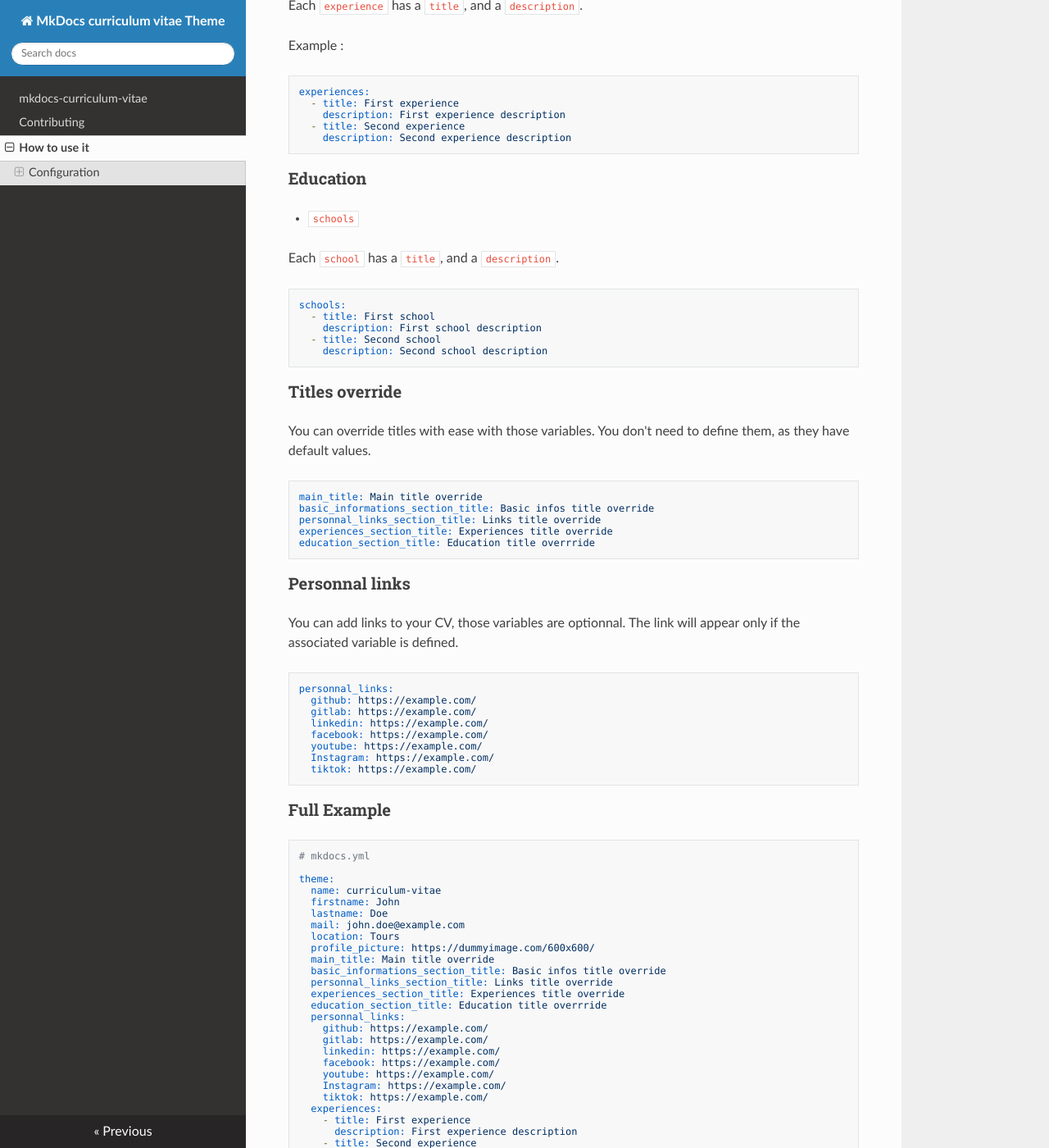
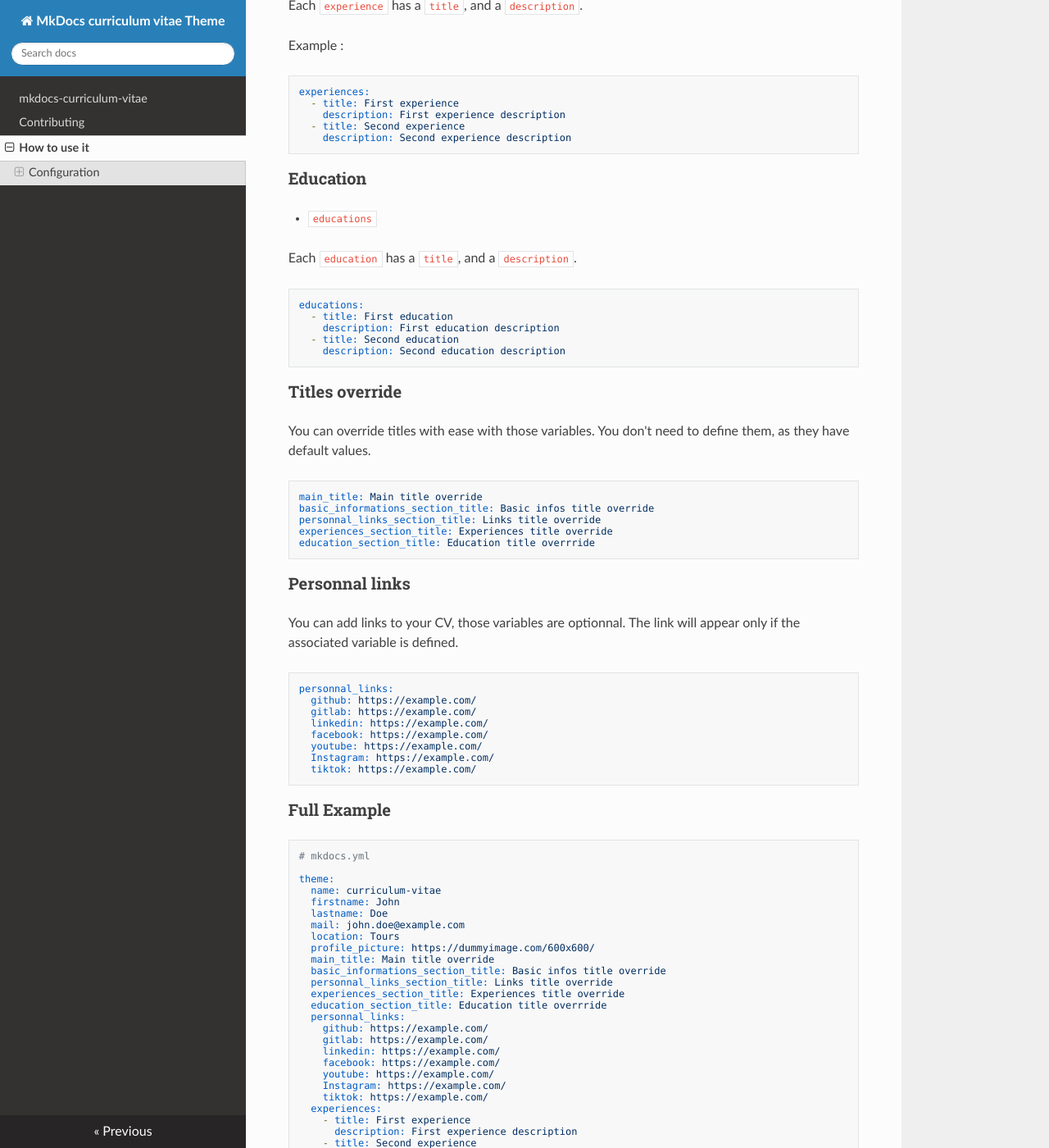
Before and after one commit to Paul-Riviere/mkdocs-curriculum-vitae, an MkDocs documentation site: the page built from docs/how-to-use-it.md, in a window 1280 px wide and 1400 px high, scrolled down 1059 px. Shown: the whole window at 82% size. Built offline with MkDocs 1.6.1, drawn with Linux system fonts in a browser that asks for light colours; nearby versions of some CDN libraries; some of the changed text lies outside the part shown.

Commit message:
fix: rename schools parameter to educations

````diff
--- a/docs/how-to-use-it.md
+++ b/docs/how-to-use-it.md
@@ -57,16 +57,16 @@ experiences:
 
 ### Education
 
-- `schools`
+- `educations`
 
-Each `school` has a `title`, and a `description`.
+Each `education` has a `title`, and a `description`.
 
 ```yml
-schools:
-  - title: First school
-    description: First school description
-  - title: Second school
-    description: Second school description
+educations:
+  - title: First education
+    description: First education description
+  - title: Second education
+    description: Second education description
 ```
 
 ### Titles override
@@ -126,9 +126,9 @@ theme:
       description: First experience description
     - title: Second experience
       description: Second experience description
-  schools:
-    - title: First school
-      description: First school description
-    - title: Second school
-      description: Second school description
+  educations:
+    - title: First education
+      description: First education description
+    - title: Second education
+      description: Second education description
 ```
--- a/src/mkdocs_curriculum_vitae/main.html
+++ b/src/mkdocs_curriculum_vitae/main.html
@@ -66,10 +66,10 @@
             <br>
             <h2>{{ config.theme.education_section_title | default('Education') }}</h2>
             <ul>
-                {%- for school in config.theme.schools %}
+                {%- for education in config.theme.educations %}
                 <li>
-                    <b>{{ school.title }}</b>
-                    <p>{{ school.description }}</p>
+                    <b>{{ education.title }}</b>
+                    <p>{{ education.description }}</p>
                 </li>
                 {%- endfor %}
             </ul>
````
Also changed, not shown: 1 other file.
